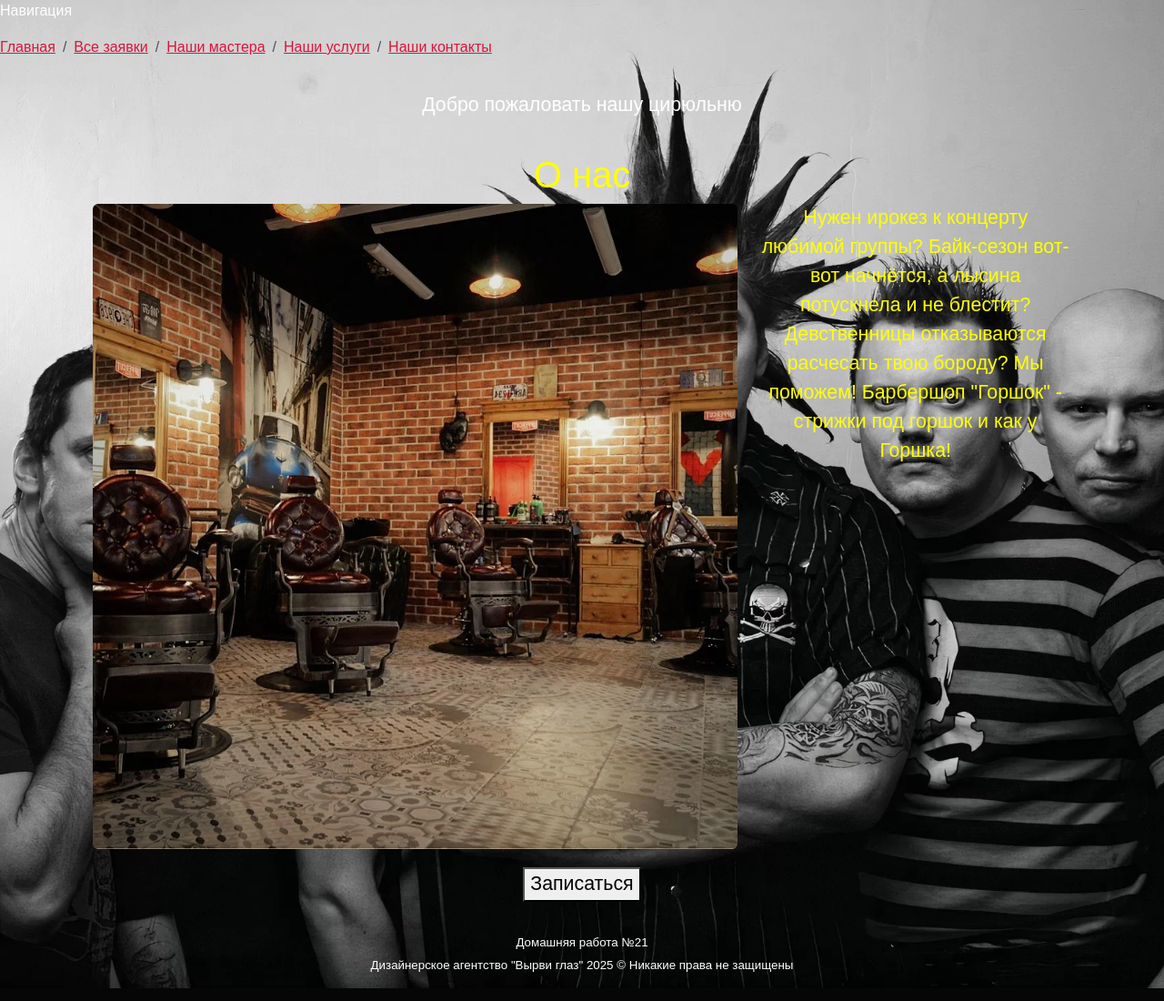
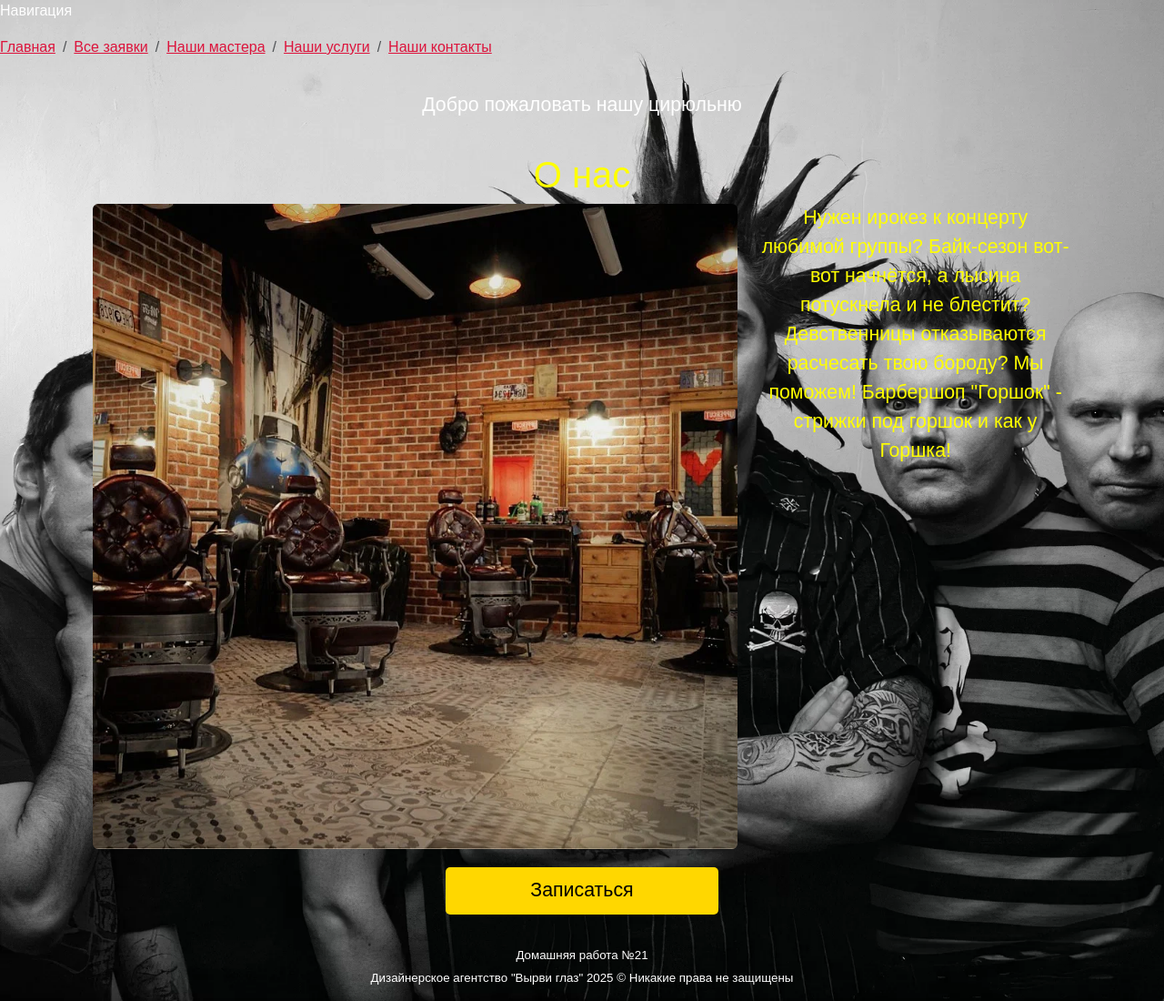
Before and after one commit to Greg-Miles/May_25, a Django app: page / in a window 1280 px wide. Shown: the whole page at 91% size. Run offline with Django 5.2, Linux system fonts and the light colour scheme; some web fonts are replaced.

Commit message:
hw_22: изменил дизайн кнопки записи, навигацию вынес в инклюд.

```diff
--- a/static/css/landing.css
+++ b/static/css/landing.css
@@ -105,3 +105,15 @@ footer > p {
     color: yellow;
     padding: 20px;
 }
+
+.make_appointment_btn {
+    background-color: gold;
+    color: black;
+    width: 300px;
+    border: none;
+    padding: 10px 20px;
+    border-radius: 5px;
+    cursor: pointer;
+    font-size: 16pt;
+    transition: background-color 0.3s ease;
+}
--- a/templates/landing.html
+++ b/templates/landing.html
@@ -18,7 +18,7 @@
             </div>
         </div>
     </section>
-    <button>
+    <button class="btn make_appointment_btn">
         Записаться
     </button>
 {% endblock content %}
```
Also changed, not shown: templates/base.html (+3 -14 lines), templates/menu.html (added, +12 -0 lines).
